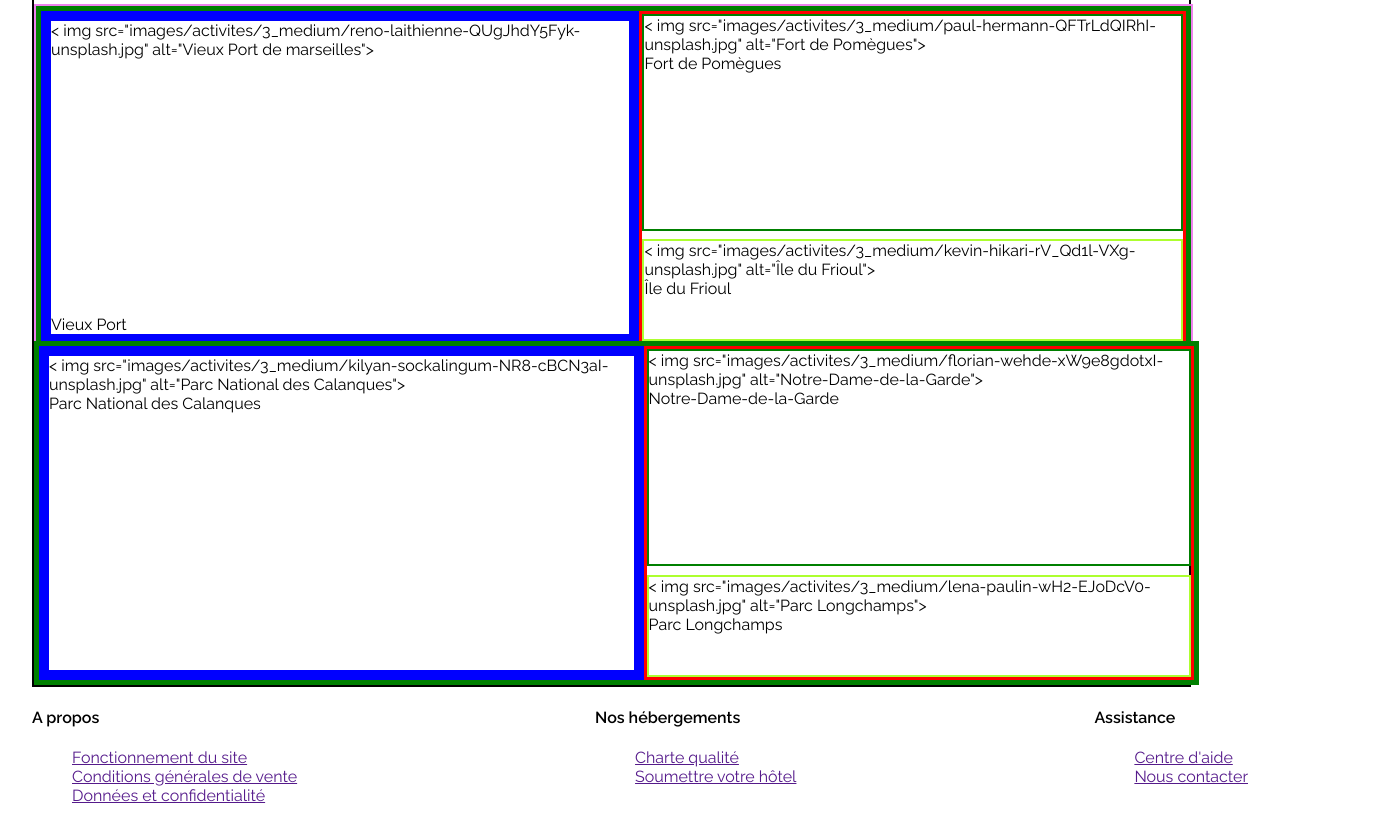
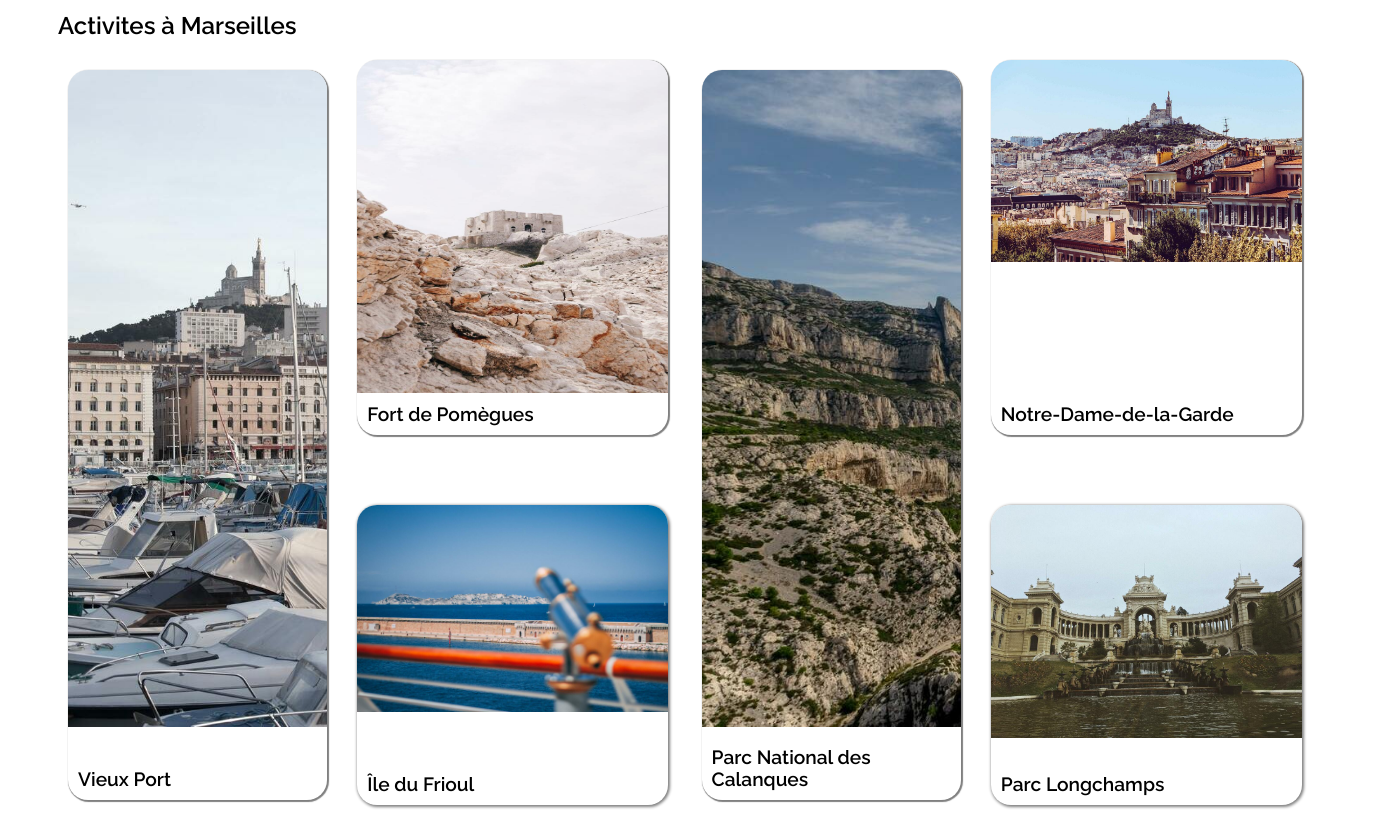
Before and after one commit to Athomdev/ThomasAntoine_2_18032021, a plain HTML site: page index.html in a window 1280 px wide. Shown: the part 1275-2099 px from the top of the page, 1388 px wide, since content can reach past the window. Drawn offline with Linux system fonts and the light colour scheme.

Commit message:
Integration Activite
Flexbox d'activite + contenu

```diff
--- a/index.html
+++ b/index.html
@@ -196,39 +196,45 @@
     <section class="activitesContainer">
         <h2>Activites à Marseilles</h2>
         <div class="cardsActivitesContainer">
+
+            <!-- MOITIE DROITE *********************-->
             <div class="halfActiviteContainer">
                 <div class="cardActiviteLeftContainer">
-                    <div class="imgContainer">
-                        < img src="images/activites/3_medium/reno-laithienne-QUgJhdY5Fyk-unsplash.jpg" alt="Vieux Port de marseilles">
+
+                    <div class="imgContainerActivite">
+                        <img src="images/activites/3_medium/reno-laithienne-QUgJhdY5Fyk-unsplash.jpg" alt="Vieux Port de marseilles">
                     </div>
                     <div class="textActivite">Vieux Port</div>
+
                 </div>
                     <div class="cardActiviteRightContainer">
                         <div class="cardActiviteTopRight">
-                            <div class="imgContainerActivite">< img src="images/activites/3_medium/paul-hermann-QFTrLdQIRhI-unsplash.jpg" alt="Fort de Pomègues"></div>
+
+                            <div class="imgContainerActivite"><img class="imgPomegue" src="images/activites/3_medium/paul-hermann-QFTrLdQIRhI-unsplash.jpg" alt="Fort de Pomègues" ></div>
                             <div class="textActivite">Fort de Pomègues</div>
                         </div>
                         <div class="cardActiviteBottomRight">
-                            <div class="imgContainerActivite">< img src="images/activites/3_medium/kevin-hikari-rV_Qd1l-VXg-unsplash.jpg" alt="Île du Frioul"></div>
+                            <div class="imgContainerActivite"><img class="imgFrioul"src="images/activites/3_medium/kevin-hikari-rV_Qd1l-VXg-unsplash.jpg" alt="Île du Frioul"></div>
                             <div class="textActivite">Île du Frioul</div>
                         </div>
                     </div>
             </div>
-            </div>
+
+                <!-- MOITIE GAUCHE *********************-->
                 <div class="halfActiviteContainer">
                     <div class="cardActiviteLeftContainer">
-                    <div class="imgContainer">
-                        < img src="images/activites/3_medium/kilyan-sockalingum-NR8-cBCN3aI-unsplash.jpg" alt="Parc National des Calanques">
+                        <div class="imgContainerActivite">
+                            <img src="images/activites/3_medium/kilyan-sockalingum-NR8-cBCN3aI-unsplash.jpg" alt="Parc National des Calanques">
+                        </div>
                             <div class="textActivite">Parc National des Calanques</div>
-                    </div>
                     </div>
                     <div class="cardActiviteRightContainer">
                         <div class="cardActiviteTopRight">
-                            <div class="imgContainerActivite">< img src="images/activites/3_medium/florian-wehde-xW9e8gdotxI-unsplash.jpg" alt="Notre-Dame-de-la-Garde"></div>
+                            <div class="imgContainerActivite"><img class="imgDame" src="images/activites/3_medium/florian-wehde-xW9e8gdotxI-unsplash.jpg" alt="Notre-Dame-de-la-Garde"></div>
                             <div class="textActivite">Notre-Dame-de-la-Garde</div>
                         </div>
                         <div class="cardActiviteBottomRight">
-                            <div class="imgContainerActivite">< img src="images/activites/3_medium/lena-paulin-wH2-EJoDcV0-unsplash.jpg" alt="Parc Longchamps"></div>
+                            <div class="imgContainerActivite"><img class="imgLongchamps" src="images/activites/3_medium/lena-paulin-wH2-EJoDcV0-unsplash.jpg" alt="Parc Longchamps"></div>
                             <div class="textActivite">Parc Longchamps</div>
                         </div>
                     </div>
--- a/style.css
+++ b/style.css
@@ -1,7 +1,7 @@
 body{
     font-family: Raleway, serif;
-    width: 95%;
-    margin: auto;
+    width: 100%;
+    padding: 50px;
 
 }
 /* img{
@@ -153,6 +153,7 @@ input[type=search]{
     display: flex;
     justify-content: space-between;
     align-items: flex-start;
+    height: auto;
 }
 /* HEBERGEMENT */
 .hebergementContainer{
@@ -184,13 +185,14 @@ input[type=search]{
 
     background-color: #ffffff;
     border-radius: 15px;
-    box-shadow: 2px 5px 1px 3px #e7e7e7;
+    box-shadow: 2px 2px 1px 3px #e7e7e7;
     display: flex;
     flex-direction: column;
     max-width: 30%;
     height: auto;
     /* min-height: 250px; */
     max-height: 300px;
+    margin-bottom: 20px;
 }
 .imgHebergementContainer{
     display: flex;
@@ -306,51 +308,108 @@ input[type=search]{
 }
 
 /* **** ACTIVITE ***** */
+
 .activitesContainer{
-    display: flex;
-    flex-direction: column;
-    width: 95%;
-    height: 750px;
-    border: solid 2px;
+    /* border: mediumseagreen solid; */
+    margin-bottom: 50px;
 }
 .cardsActivitesContainer{
+    width: 90%;
+    height: 750px;
+    /* border: solid 1px; */
     display: flex;
-    justify-content: center;
-    border: solid violet 2px;
-    width: 100%;
-    height: 100%;
+    justify-content: space-between;
 }
 .halfActiviteContainer{
-    border:green 5px solid;
-   display: flex;
-    width: 100%;
-    height: 100%;
-    ;
+    display: flex;
+    justify-content: space-between;
+    align-items: ;
+    /* border: fuchsia solid; */
+    width: 45%;
 }
 .cardActiviteLeftContainer{
-    border: blue solid 10px;
+    /* border: solid green; */
     display: flex;
     flex-direction: column;
     justify-content: space-between;
+    align-items: flex-start;
+    width: 50%;
+    max-height: 100%;
+    margin: 10px;
+    border-radius: 20px;
+    box-shadow: 1px 1px 1px 1px grey;
+}
+
+.cardActiviteRightContainer{
+    /* border: solid red; */
+    display: flex;
+    flex-direction: column;
+    /* justify-content: space-between;
+    align-items: space-between; */
+    width: 60%;
+    height: 100%;
+    border-top-right-radius: 20px;
+    border-top-left-radius: 20px;
+    margin-left: 20px;
+
+}
+.cardActiviteTopRight{
+    /* border: solid blue; */
+    display: flex;
+    flex-direction: column;
+    justify-content: space-between;
+    width: 100%;
+    height: 50%;
+    box-shadow: 1px 1px 1px 1px grey;
+    border-radius: 20px;
+    margin-bottom: 20px;
+
+}
+.cardActiviteBottomRight{
+    /* border: blue solid; */
+    display: flex;
+    flex-direction: column;
+    justify-content: space-between;
+    width: 100%;
+    height: 40%;
+    box-shadow: 1px 1px 3px 1px grey;
+    border-top-left-radius: 25px;
+    border-top-right-radius: 25px;
+    margin-top: 50px;
+    border-radius: 20px;
+}
+.imgContainerActivite{
+    /* border: solid 1px; */
+    width: 100%;
+    display: flex;
+    max-width: 100%;
+    max-height: 90%;
+    overflow: hidden;
+    object-fit: cover;
+    border-top-right-radius: 20px;
+    border-top-left-radius: 20px;
 
 
 }
-.cardActiviteRightContainer{
-    border: red solid 3px;
-    display: flex;
-    flex-direction: column;
-    justify-content: space-between;
+.textActivite{
+    width: 100%;
+    font-weight: bolder;
+    font-size: larger;
+    padding: 10px;
 }
-.cardActiviteTopRight{
-    border: solid 2px green;
-    height: 65%;
+.imgPomegue{
+    min-width: 100%;
+
 }
-.cardActiviteBottomRight{
-    border: greenyellow 2px solid;
-    height: 30%;
+.imgFrioul{
+    min-width: 100%;
 }
-
-
+.imgLongchamps{
+    min-width: 100%;
+}
+.imgDame{
+    min-width: 100%;
+}
 
 
 
@@ -360,6 +419,9 @@ input[type=search]{
 .footerContainer{
     display: flex;
     justify-content: space-between;
+    background-color: #f2f2f2;
+    width: 100%;
+    font-size: larger;
 }
 
 .more{
```
Lines whose indentation alone changed are shown as unchanged.
